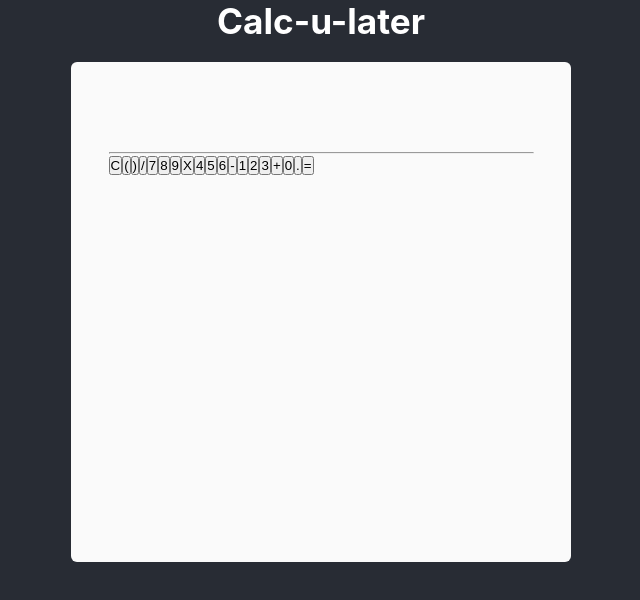
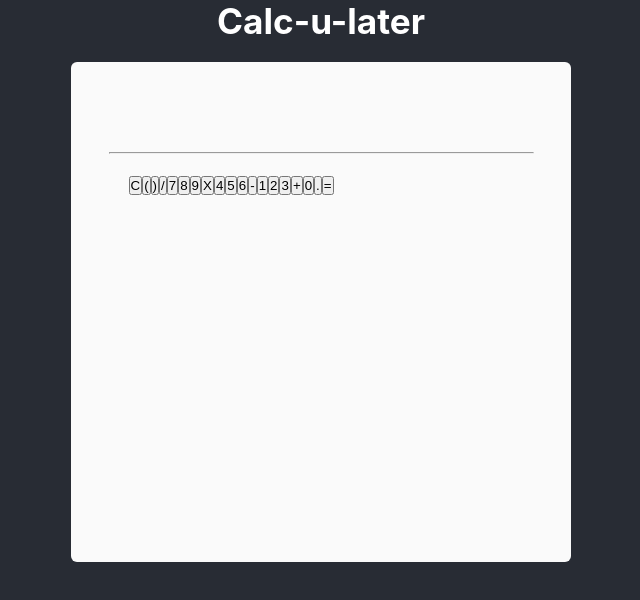
Before and after one commit to fatihkabay/calculator-app-react, a React (Create React App) app: page / in a window 1280 px wide. Shown: the top 600 px of the page, without its empty margins (319-959 px from the left). Built offline with nearby package versions, Linux system fonts and the light colour scheme.

Commit message:
edit components css

```diff
--- a/src/componenets/calculator.css
+++ b/src/componenets/calculator.css
@@ -0,0 +1,8 @@
+.calculator {
+    padding: 20px;
+    height: 700px;
+    width: 400px;
+    overflow: hidden;
+    border-radius: 20px;
+    background-color: var();
+}
```
